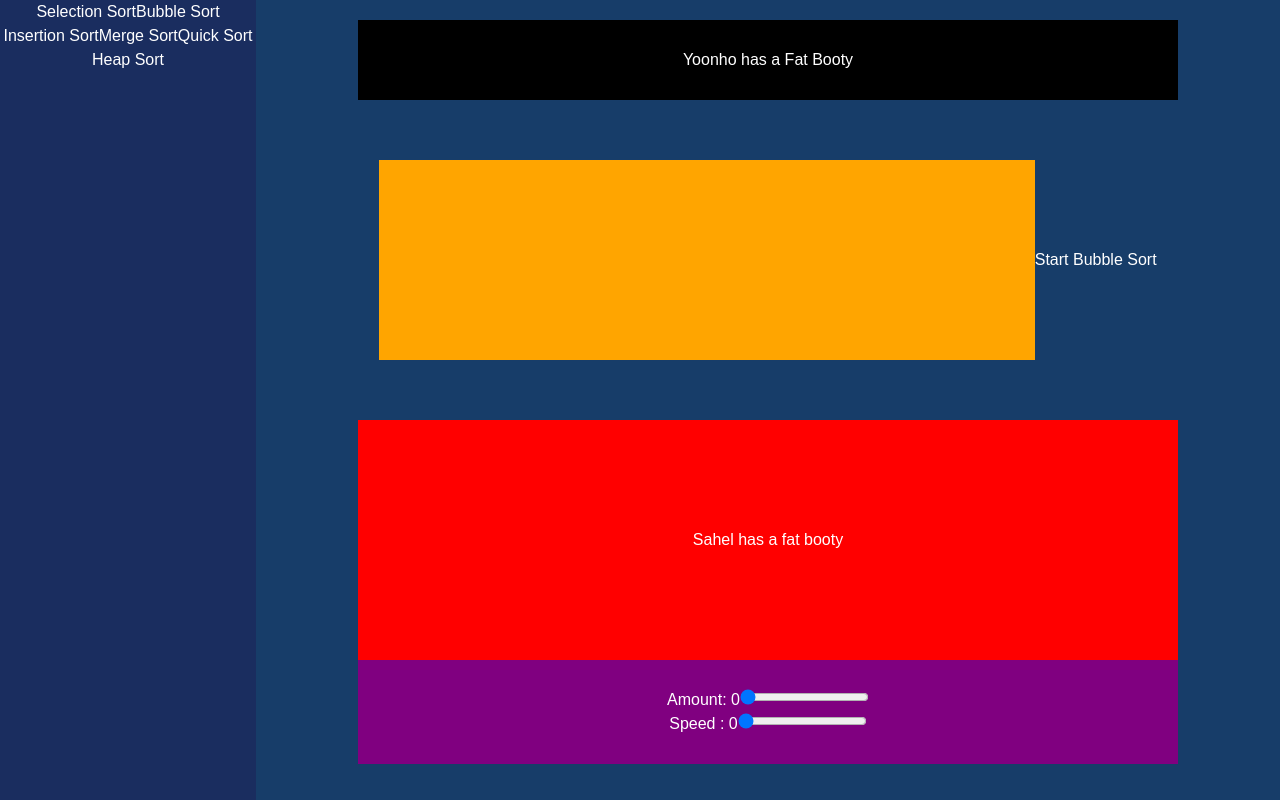
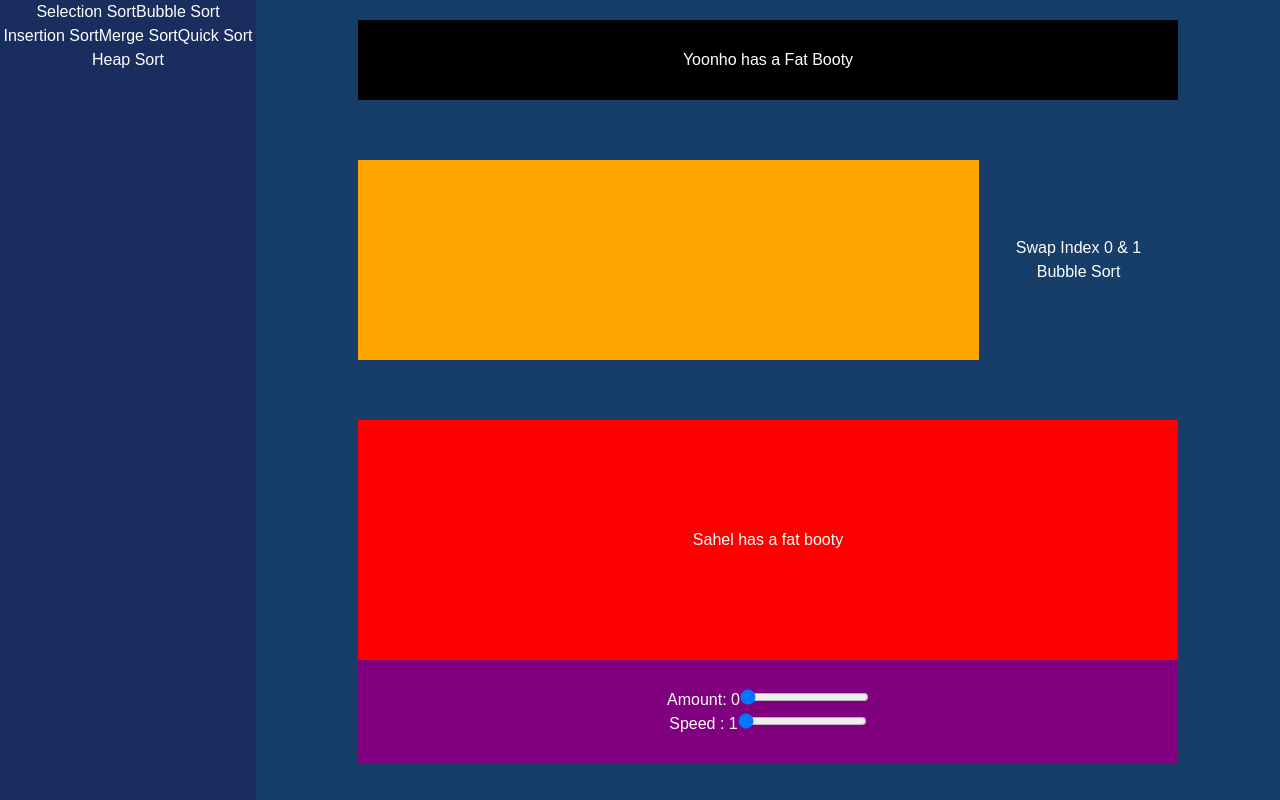
Before and after one commit to yamhokim/Sorting-Algorithm-Website, a React (Vite) app in the folder sortAlgorithmVisualizer/: page / in a window 1280 px wide. Built offline with nearby package versions, Linux system fonts and the light colour scheme.

Commit message:
Implement color swap logic, and Algorithim logic

```diff
--- a/sortAlgorithmVisualizer/src/App.tsx
+++ b/sortAlgorithmVisualizer/src/App.tsx
@@ -9,18 +9,27 @@ import { useState } from "react";
 function App() {
   const [amountValue, setAmountValue] = useState<number>(0);
   const [selectedButton, setSelectedButton] = useState(null);
+  const [speedValue, setSpeedValue] = useState<number | number>(1);
 
   return (
     <>
       <div className="container">
-        <SideBar selectedButton={selectedButton} setSelectedButton={setSelectedButton}/>
+        <SideBar
+          selectedButton={selectedButton}
+          setSelectedButton={setSelectedButton}
+        />
         <div className="main-content">
           <Header />
           <div className="array-container bg-blue-900 shadow-inner">
-            <ArrayBar amountValue={amountValue} />
+            <ArrayBar amountValue={amountValue} speedValue={speedValue} />
           </div>
           <TextBox text="Sahel has a fat booty" />
-          <Sliders amountValue={amountValue} setAmountValue={setAmountValue} />
+          <Sliders
+            amountValue={amountValue}
+            setAmountValue={setAmountValue}
+            speedValue={speedValue}
+            setSpeedValue={setSpeedValue}
+          />
         </div>
       </div>
     </>
--- a/sortAlgorithmVisualizer/src/components/arrayBar.tsx
+++ b/sortAlgorithmVisualizer/src/components/arrayBar.tsx
@@ -1,85 +1,166 @@
-import { useState } from "react";
+import React, { useState, useEffect } from "react";
 import "../index.css";
-import { useEffect } from "react";
 
 function shuffleArray<T>(array: T[]): T[] {
   for (let i = array.length - 1; i > 0; --i) {
     const j = Math.floor(Math.random() * (i + 1));
     [array[i], array[j]] = [array[j], array[i]];
   }
-
   return array;
 }
 
 type ArrayBarProps = {
   amountValue: number;
+  speedValue: number;
 };
 
-function arrayBar({ amountValue }: ArrayBarProps) {
+function ArrayBar({ amountValue, speedValue }: ArrayBarProps) {
   const [numarray, setNumArray] = useState<number[]>([]);
-  //create an array of random numbers
+  const [activeIndices, setActiveIndices] = useState<number[]>([]);
+  const [swappedIndices, setSwappedIndices] = useState<number[]>([]);
+
+  // Example speed factor (you could pass this in as a prop or from a context)
+  // 1 means normal speed, 3 means 3x faster, etc.
+  const speedFactor = 2; // or 2 or 3, etc.
+
+  // We’ll use a base duration for each animation step (in ms).
+  // At speedFactor=1, stepDuration = 500ms. At speedFactor=2, stepDuration = 250ms, etc.
+  const baseStepDuration = 500;
+  const stepDuration = baseStepDuration / speedFactor;
 
   useEffect(() => {
-    // Create the initial array based on the amountValue
-    const initialArray = Array.from({ length: amountValue }, (_, index) => index + 1);
+    // Create the initial array [1..amountValue]
+    const initialArray = Array.from({ length: amountValue }, (_, i) => i + 1);
     setNumArray(initialArray);
 
+    // (Optional) Shuffle after a short delay
     const timer = setTimeout(() => {
-      const shuffledArray = shuffleArray([...initialArray]); // Create a shuffled copy of the array
-      setNumArray(shuffledArray); // Update the state with the shuffled array
-    }, 3000); // Shuffle after 3 seconds
+      const shuffledArray = shuffleArray([...initialArray]);
+      setNumArray(shuffledArray);
+    }, 100);
 
-    // Cleanup function to clear the timer if the component unmounts before the timeout triggers
     return () => clearTimeout(timer);
   }, [amountValue]);
 
-  const [swapping, setSwapping] = useState<boolean>(false);
+  /**
+   * Simple manual swap to demonstrate that speedFactor also affects
+   * how long the highlighting remains visible, etc.
+   */
+  const handleSwap = (indexA: number, indexB: number) => {
+    setActiveIndices([indexA, indexB]);
+    setSwappedIndices([]);
 
-  const animateSwap = (i: number, j: number) => {
-    setSwapping(true);
     setTimeout(() => {
-      const newArray = [...numarray];
-      [newArray[i], newArray[j]] = [newArray[j], newArray[i]];
-      setNumArray(newArray);
-      setSwapping(false);
-    }, 500);
+      setNumArray((prevArray) => {
+        const newArray = [...prevArray];
+        [newArray[indexA], newArray[indexB]] = [
+          newArray[indexB],
+          newArray[indexA],
+        ];
+        setSwappedIndices([indexA, indexB]);
+        return newArray;
+      });
+    }, stepDuration);
+
+    // Clear highlights after a bit
+    setTimeout(() => {
+      setActiveIndices([]);
+      setSwappedIndices([]);
+    }, stepDuration * 2);
   };
 
-  const bubbleSortStep = async () => {
-    for (let i = 0; i < numarray.length - 1; i++) {
-      for (let j = 0; j < numarray.length - i - 1; j++) {
-        if (numarray[j] > numarray[j + 1]) {
-          await new Promise((resolve) => {
-            animateSwap(j, j + 1);
-            setTimeout(resolve, 500);
-          });
+  /**
+   * Bubble Sort with animations, using stepDuration for each step
+   */
+  const bubbleSort = () => {
+    const animations: {
+      type: "compare" | "swap";
+      indices: [number, number];
+    }[] = [];
+    const arr = [...numarray];
+
+    // Capture the bubble sort steps
+    for (let i = 0; i < arr.length; i++) {
+      for (let j = 0; j < arr.length - i - 1; j++) {
+        // Compare
+        animations.push({ type: "compare", indices: [j, j + 1] });
+        if (arr[j] > arr[j + 1]) {
+          // Swap
+          animations.push({ type: "swap", indices: [j, j + 1] });
+          [arr[j], arr[j + 1]] = [arr[j + 1], arr[j]];
         }
       }
     }
+
+    // Replay each step, scaled by stepDuration
+    animations.forEach((animation, i) => {
+      setTimeout(() => {
+        if (animation.type === "compare") {
+          // Highlight these bars in green
+          setActiveIndices(animation.indices);
+          setSwappedIndices([]);
+        } else if (animation.type === "swap") {
+          // Perform the swap in state, highlight in red
+          setNumArray((prevArray) => {
+            const newArr = [...prevArray];
+            const [indexA, indexB] = animation.indices;
+            [newArr[indexA], newArr[indexB]] = [newArr[indexB], newArr[indexA]];
+            return newArr;
+          });
+          setSwappedIndices(animation.indices);
+        }
+      }, i * stepDuration);
+    });
+
+    // After all animations, clear highlights
+    setTimeout(() => {
+      setActiveIndices([]);
+      setSwappedIndices([]);
+    }, animations.length * stepDuration + stepDuration);
   };
 
   return (
     <>
       <div className="array-bar flex items-end justify-center h-full">
-        {numarray.map((heightnum, index) => (
+        {numarray.map((heightnum, index) => {
+          let barColor = "bg-blue-500";
+
+          if (activeIndices.includes(index)) {
+            barColor = "bg-green-500";
+          }
+          if (swappedIndices.includes(index)) {
+            barColor = "bg-red-500";
+          }
+
+          return (
             <div
               key={index}
-            className={`"border border-2 border-black bg-blue-500 transition-transform"${
-              swapping ? "duration-500" : ""
-            }`}
-            style={{ height: `${heightnum * 8}px`, width: "1rem" }}
+              className={`border-2 border-black transition-all duration-300 ${barColor}`}
+              style={{
+                height: `${heightnum * 8}px`,
+                width: "1rem",
+              }}
             ></div>
-        ))}
+          );
+        })}
       </div>
+
+      <div className="mt-4 flex gap-2">
         <button
-        className="mt-4 px-4 py-2 bg-blue-500 text-white rounded"
-        onClick={bubbleSortStep}
-        disabled={swapping}
+          className="px-4 py-2 bg-blue-500 text-white rounded"
+          onClick={() => handleSwap(0, 1)}
         >
-        Start Bubble Sort
+          Swap Index 0 & 1
         </button>
+        <button
+          className="px-4 py-2 bg-green-500 text-white rounded"
+          onClick={bubbleSort}
+        >
+          Bubble Sort
+        </button>
+      </div>
     </>
   );
 }
 
-export default arrayBar;
+export default ArrayBar;
--- a/sortAlgorithmVisualizer/src/components/sliders.tsx
+++ b/sortAlgorithmVisualizer/src/components/sliders.tsx
@@ -4,6 +4,8 @@ import { useState } from "react";
 type SlidersProps = {
   amountValue: number;
   setAmountValue: (num: number) => void;
+  speedValue: number;
+  setSpeedValue: (num: number) => void;
 };
 
 function sliders({ amountValue, setAmountValue }: SlidersProps) {
@@ -12,7 +14,7 @@ function sliders({ amountValue, setAmountValue }: SlidersProps) {
     setAmountValue(Number(event.target.value));
   };
 
-  const [speedValue, setSpeedValue] = useState<number | number>(0);
+  const [speedValue, setSpeedValue] = useState<number | number>(1);
 
   const handleSpeedChange = (event: React.ChangeEvent<HTMLInputElement>) => {
     setSpeedValue(Number(event.target.value));
@@ -50,8 +52,8 @@ function sliders({ amountValue, setAmountValue }: SlidersProps) {
             id="default-range"
             type="range"
             value={speedValue}
-            min="0"
-            max="20"
+            min="1"
+            max="6"
             step="1"
             className="w-10/12 h-2  bg-gray-400 rounded-lg appearance-none cursos-pointer dark:bg-gray-70 mb-6"
             onChange={handleSpeedChange}
```
Lines whose indentation alone changed are shown as unchanged.
